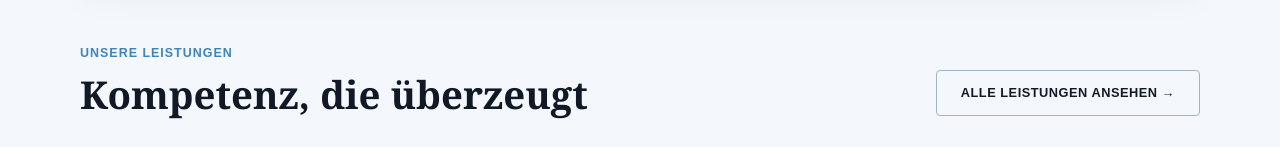
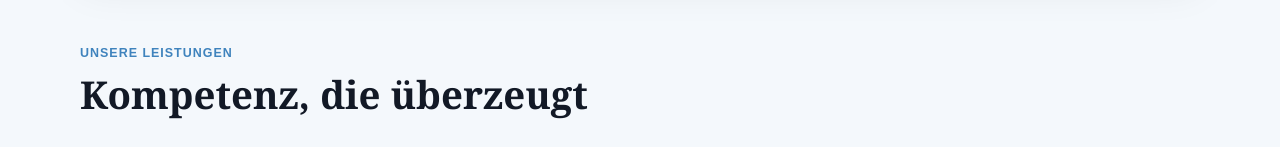
Before and after one commit to EreDem/cebi_bau, a Next.js app in the folder cebi-bau/: page / in a window 1280 px wide. Shown: the part 805-952 px from the top of the page. Built offline with nearby package versions, Linux system fonts and the light colour scheme.

Commit message:
rework footer

```diff
--- a/cebi-bau/components/footer.tsx
+++ b/cebi-bau/components/footer.tsx
@@ -10,11 +10,11 @@ export default function Footer() {
             Handwerkslösungen in Düren und Umgebung.
           </p>
 
-          <div className="socials">
+          {/* <div className="socials">
             <a href="#">f</a>
             <a href="#">◎</a>
             <a href="#">☏</a>
-          </div>
+          </div> */}
         </div>
 
         <div>
@@ -22,17 +22,16 @@ export default function Footer() {
           <a href="#about">Über uns</a>
           <a href="#services">Leistungen</a>
           <a href="#projects">Projekte</a>
-          <a href="#process">Ablauf</a>
-          <a href="#contact">Kontakt</a>
+          <a href="#cta">Kontakt</a>
         </div>
 
-        <div>
+        {/* <div>
           <h3>Leistungen</h3>
           <a href="#">Innenausbau</a>
           <a href="#">Sanierung</a>
           <a href="#">Umbau</a>
           <a href="#">Handwerkslösungen</a>
-        </div>
+        </div> */}
 
         <div>
           <h3>Kontakt</h3>
@@ -46,7 +45,6 @@ export default function Footer() {
         <p>© 2025 CEBI Baudienstleistungen. Alle Rechte vorbehalten.</p>
         <div>
           <a href="#">Impressum</a>
-          <a href="#">Datenschutz</a>
         </div>
       </div>
     </footer>
--- a/cebi-bau/components/services.tsx
+++ b/cebi-bau/components/services.tsx
@@ -64,14 +64,6 @@ export default function Services() {
             <p className="eyebrow">Unsere Leistungen</p>
             <h2>Kompetenz, die überzeugt</h2>
           </div>
-
-          <motion.a
-            href="#services"
-            className="btn btn-outline"
-            // whileTap={{ scale: 0.96 }}
-          >
-            Alle Leistungen ansehen →
-          </motion.a>
         </motion.div>
 
         <div className="card-grid services-grid">
```
